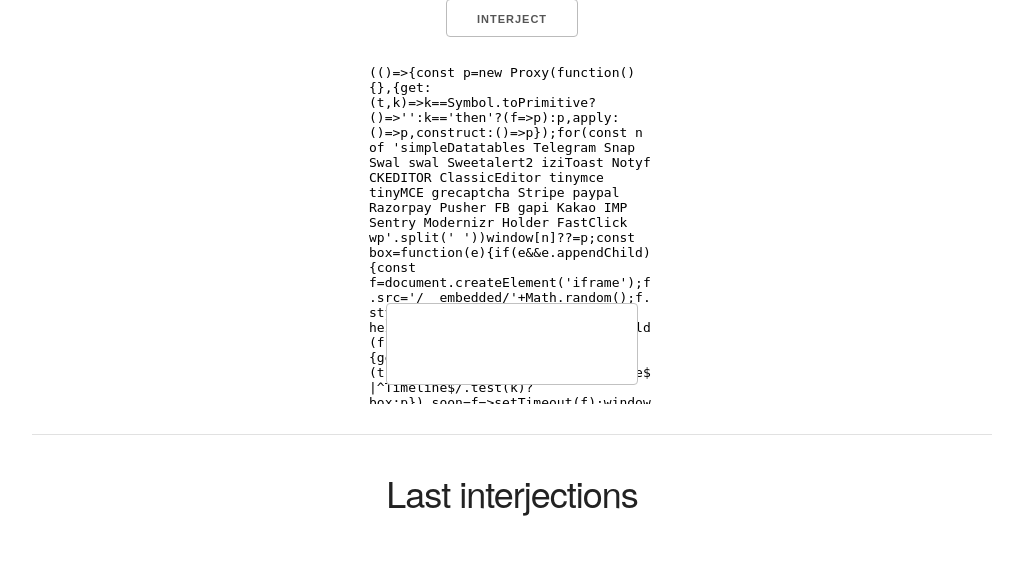
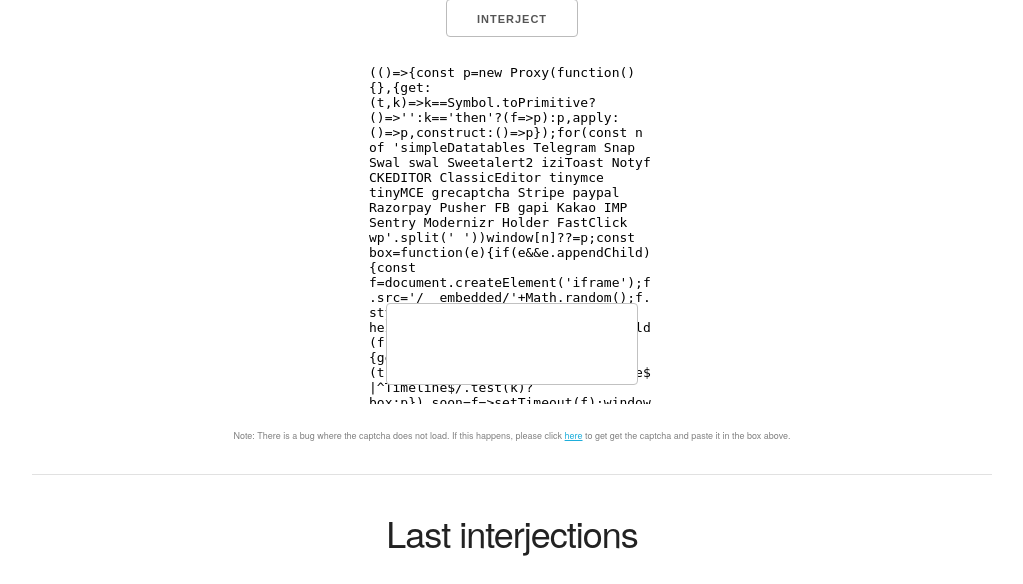
Before and after one commit to Guad/crowdpost, a Flask app: page / in a window 1280 px wide. Shown: the part 218-802 px from the top of the page, without its empty margins (128-1151 px from the left). Before the commit the page ends 734 px from the top, so only its background shows below. Run offline with Flask 2, Linux system fonts and the light colour scheme; data that the repository does not hold is empty; some libraries are stand-ins or nearby versions.

Commit message:
Temporary fix

```diff
--- a/templates/index.html
+++ b/templates/index.html
@@ -55,7 +55,7 @@
                    </div>
                 </div>
             </form>
-            <!--<p class="subtle">Note: There is a bug where the captcha does not load. If this happens, please click <a href="https://www.google.com/recaptcha/api/fallback?k=6Ldp2bsSAAAAAAJ5uyx_lx34lJeEpTLVkP5k04qc">here</a> to get get the captcha and paste it in the box above.</p> -->
+            <p class="subtle">Note: There is a bug where the captcha does not load. If this happens, please click <a href="https://www.google.com/recaptcha/api/fallback?k=6Ldp2bsSAAAAAAJ5uyx_lx34lJeEpTLVkP5k04qc">here</a> to get get the captcha and paste it in the box above.</p>
             <!-- CAPTCHA END -->
             <hr/>
             <h3>Last interjections</h3>
```
